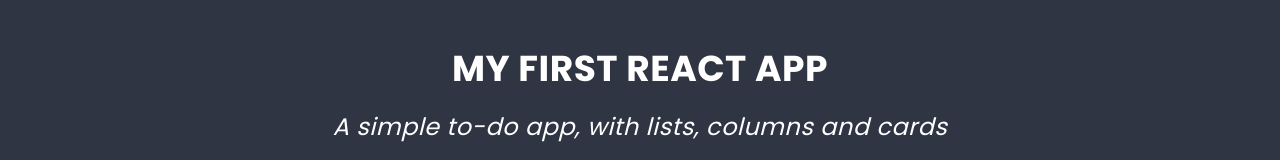
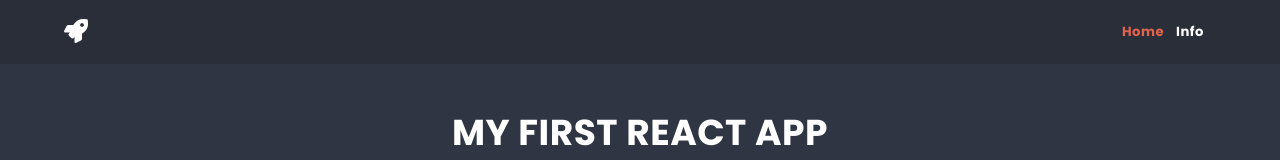
Before and after one commit to jankamienski/react-start, a React app: page / in a window 1280 px wide. Shown: the top 160 px of the page. Built offline with nearby package versions, Linux system fonts and the light colour scheme; some icons are missing.

Commit message:
Add React Router + header and links

```diff
--- a/package.json
+++ b/package.json
@@ -27,6 +27,7 @@
     "react-dom": "^16.7.0",
     "react-html-parser": "^2.0.2",
     "react-redux": "^7.0.1",
+    "react-router-dom": "^5.0.0",
     "redux": "^4.0.1",
     "shortid": "^2.2.16"
   },
--- a/src/components/App/App.js
+++ b/src/components/App/App.js
@@ -1,34 +1,18 @@
 import React from 'react';
-import styles from './App.scss';
-import List from '../List/ListContainer.js';
-//import {pageContents, listData} from '../../data/dataStore';
-import PropTypes from 'prop-types';
-import Search from '../Search/SearchContainer.js';
+import Home from '../Home/HomeContainer';
+import Info from '../Info/Info';
+import {BrowserRouter, Switch, Route} from 'react-router-dom';
+import MainLayout from '../MainLayout/MainLayout';
 
-class App extends React.Component {
-  static propTypes = {
-    title: PropTypes.node,
-    subtitle: PropTypes.node,
-    lists: PropTypes.array,
-  }
 
-  render() {
-    const {lists, title, subtitle} = this.props;
-
-    return (
-      <main className={styles.component}>
-        <h1 className={styles.title}>{title}</h1>
-        <h2 className={styles.subtitle}>{subtitle}</h2>
-        <Search />
-        {lists.map(listData => (
-          <List key={listData.id} {...listData} />
-        ))}
-        {/*
-        <List {...listData} />
-        */}
-      </main>
-    );
-  }
-}
-
+const App = () => (
+  <BrowserRouter>
+    <MainLayout>
+      <Switch>
+        <Route exact path='/' component={Home} />
+        <Route exact path='/info' component={Info} />
+      </Switch>
+    </MainLayout>
+  </BrowserRouter>
+);
 export default App;
--- /dev/null
+++ b/src/components/Header/Header.js
@@ -0,0 +1,28 @@
+import React from 'react';
+import {NavLink, Link} from 'react-router-dom';
+import styles from './Header.scss';
+import Container from '../Container/Container';
+import Icon from '../Icon/Icon';
+
+
+class Header extends React.Component {
+  render() {
+    return (
+      <header className={styles.component}>
+        <Container>
+          <div className={styles.wrapper}>
+            <Link to='/' className={styles.logo}>
+              <Icon name='rocket' />
+            </Link>
+            <nav>
+              <NavLink exact to='/' activeClassName='active'>Home</NavLink>
+              <NavLink exact to='/info' activeClassName='active'>Info</NavLink>
+            </nav>
+          </div>
+        </Container>
+      </header>
+    );
+  }
+}
+
+export default Header;
--- /dev/null
+++ b/src/components/Header/Header.scss
@@ -0,0 +1,31 @@
+@import '../../styles/settings.scss';
+
+.component {
+  background: darken($color-dark, 3%);
+  padding: ($base-size * 1.5) 0;
+
+  a {
+    color: $color-light;
+    text-decoration: none;
+    font-weight: 700;
+    margin-right: $base-size;
+    transition: $transition;
+    &:hover {
+      color: $color-success;
+    }
+    &:global(.active) {
+      color: $color-warning;
+    }
+  }
+
+}
+
+.wrapper {
+  display: flex;
+  justify-content: space-between;
+  align-items: center;
+}
+
+.logo {
+  font-size: 24px;
+}
--- /dev/null
+++ b/src/components/Home/Home.js
@@ -0,0 +1,34 @@
+import React from 'react';
+import styles from './Home.scss';
+import List from '../List/ListContainer.js';
+//import {pageContents, listData} from '../../data/dataStore';
+import PropTypes from 'prop-types';
+import Search from '../Search/SearchContainer.js';
+
+class Home extends React.Component {
+  static propTypes = {
+    title: PropTypes.node,
+    subtitle: PropTypes.node,
+    lists: PropTypes.array,
+  }
+
+  render() {
+    const {lists, title, subtitle} = this.props;
+
+    return (
+      <main className={styles.component}>
+        <h1 className={styles.title}>{title}</h1>
+        <h2 className={styles.subtitle}>{subtitle}</h2>
+        <Search />
+        {lists.map(listData => (
+          <List key={listData.id} {...listData} />
+        ))}
+        {/*
+        <List {...listData} />
+        */}
+      </main>
+    );
+  }
+}
+
+export default Home;
--- a/src/components/App/AppContainer.js
+++ b/src/components/Home/HomeContainer.js
@@ -1,5 +1,5 @@
 import {connect} from 'react-redux';
-import App from './App';
+import Home from './Home';
 
 const mapStateToProps = state => ({
   title: state.app.title,
@@ -7,4 +7,4 @@ const mapStateToProps = state => ({
   lists: state.lists,
 });
 
-export default connect(mapStateToProps)(App);
+export default connect(mapStateToProps)(Home);
--- /dev/null
+++ b/src/components/Info/Info.js
@@ -0,0 +1,11 @@
+import React from 'react';
+import Container from '../Container/Container';
+
+const Info = () => (
+  <Container>
+    <h2>Info</h2>
+    <p>Lorem ipsum dolor sit amet, consectetur adipiscing elit, sed do eiusmod tempor incididunt ut labore et dolore magna aliqua. Ut enim ad minim veniam, quis nostrud exercitation ullamco laboris nisi ut aliquip ex ea commodo consequat. Duis aute irure dolor in reprehenderit in voluptate velit esse cillum dolore eu fugiat nulla pariatur. Excepteur sint occaecat cupidatat non proident, sunt in culpa qui officia deserunt mollit anim id est laborum.</p>
+  </Container>
+);
+
+export default Info;
--- /dev/null
+++ b/src/components/MainLayout/MainLayout.js
@@ -0,0 +1,16 @@
+import React from 'react';
+import PropTypes from 'prop-types';
+import Header from '../Header/Header';
+
+const MainLayout = ({children}) => (
+  <div>
+    <Header />
+    {children}
+  </div>
+);
+
+MainLayout.propTypes = {
+  children: PropTypes.node,
+};
+
+export default MainLayout;
--- a/src/index.js
+++ b/src/index.js
@@ -2,7 +2,7 @@ import React from 'react';
 import './styles/normalize.scss';
 import './styles/global.scss';
 import ReactDOM from 'react-dom';
-import App from './components/App/AppContainer';
+import App from './components/App/App';
 import { Provider } from 'react-redux';
 import store from './redux/store';
 
--- a/webpack.config.js
+++ b/webpack.config.js
@@ -7,7 +7,11 @@ const baseConfig = () => ({
   entry: './src/index.js',
   output: {
     path: path.join(__dirname, 'dist'),
+    publicPath: '/',
     filename: 'scripts_bundle.js',
+  },
+  devServer: {
+    historyApiFallback: true,
   },
   module: {
     rules: [
```
Also changed, not shown: src/components/Home/Home.scss (renamed from src/components/App/App.scss), 1 other file (tests, documents, lock files or other folders).
